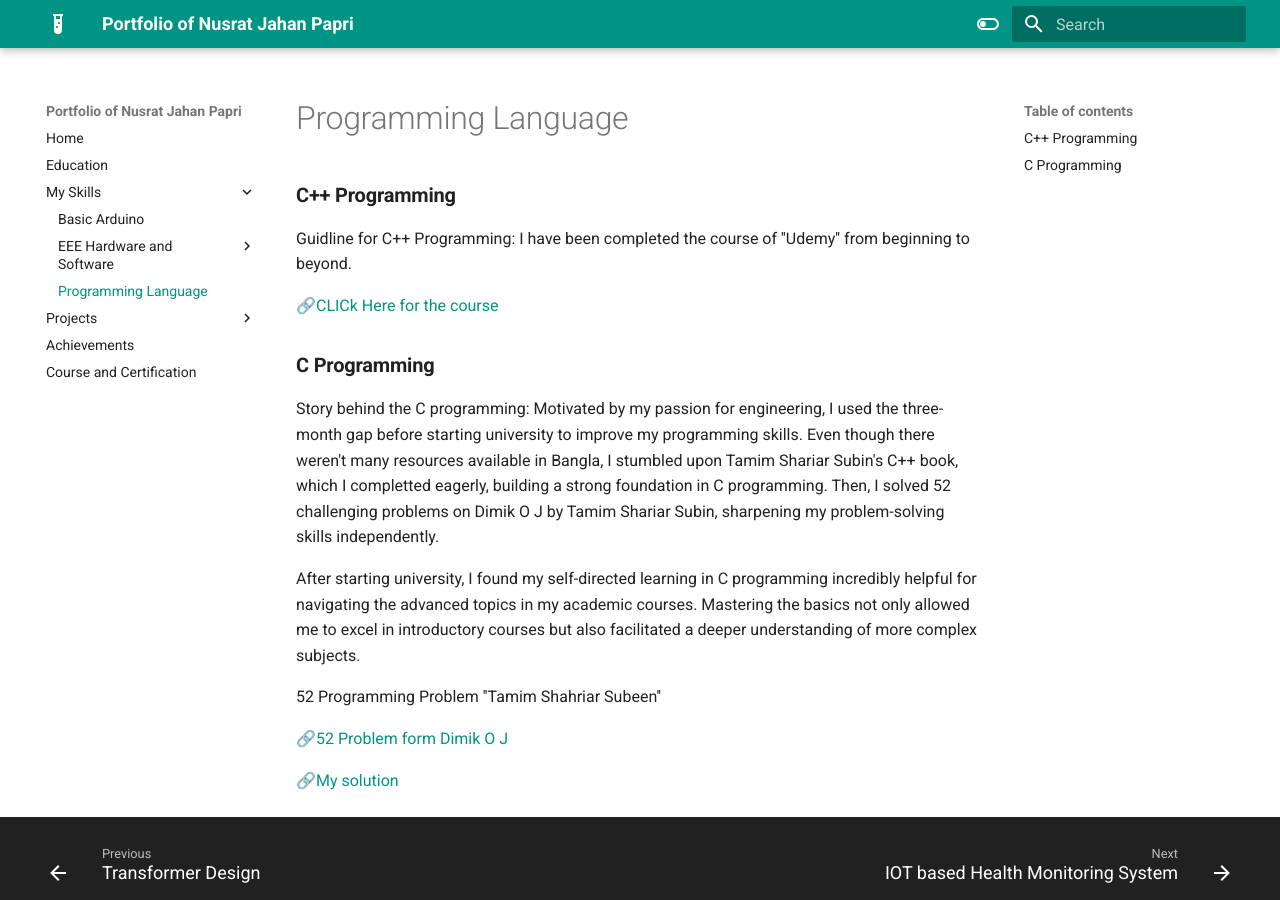
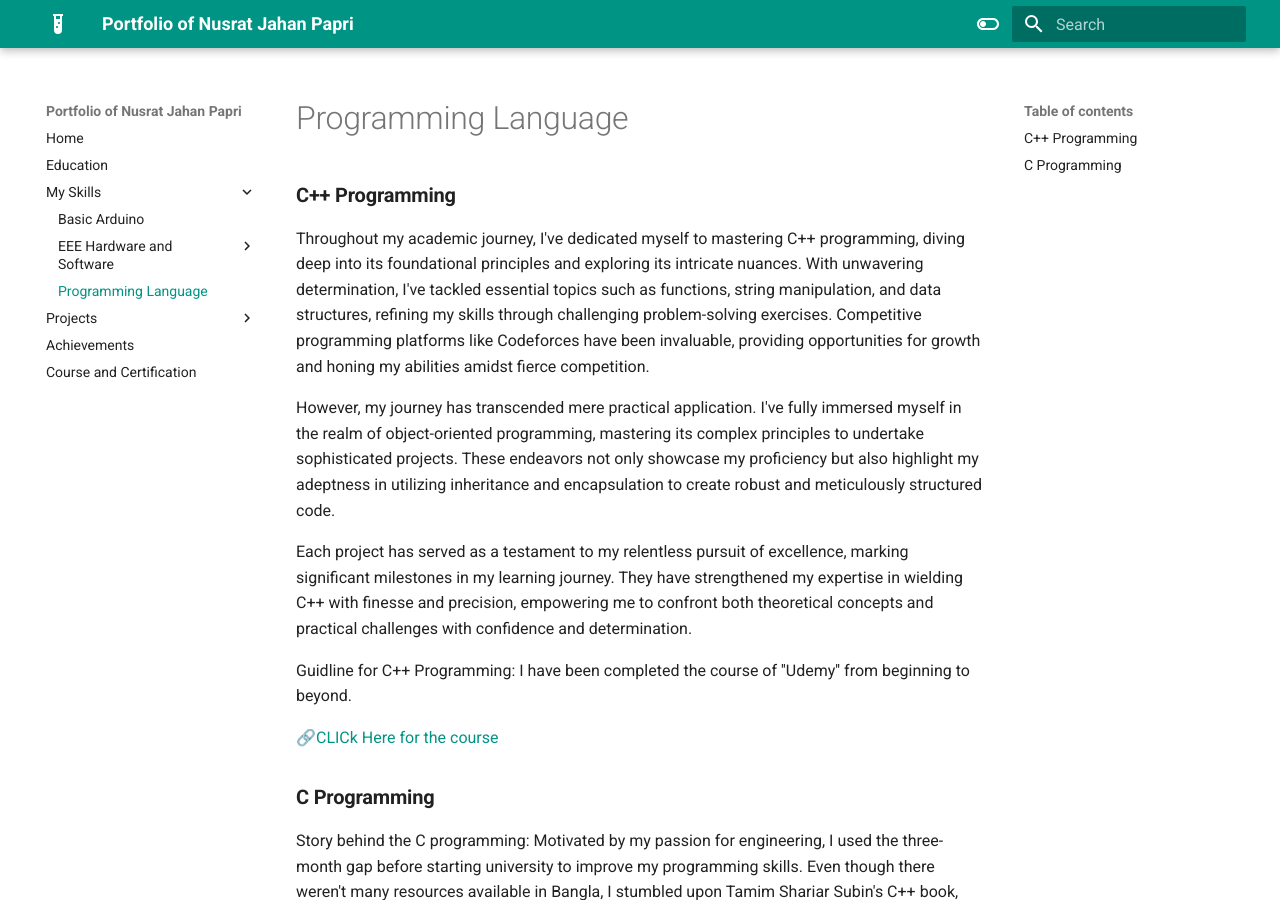
Before and after one commit to Nusrat008/papri-portfolio, an MkDocs documentation site: the page built from docs/CplusPlus.md, in a window 1280 px wide and 900 px high. Built offline with MkDocs 1.6.1 and Material for MkDocs 9.7.7, drawn with Linux system fonts in a browser that asks for light colours.

Commit message:
updated c plus plus intro

```diff
--- a/docs/CplusPlus.md
+++ b/docs/CplusPlus.md
@@ -1,4 +1,9 @@
 ### **C++ Programming**
+Throughout my academic journey, I've dedicated myself to mastering C++ programming, diving deep into its foundational principles and exploring its intricate nuances. With unwavering determination, I've tackled essential topics such as functions, string manipulation, and data structures, refining my skills through challenging problem-solving exercises. Competitive programming platforms like Codeforces have been invaluable, providing opportunities for growth and honing my abilities amidst fierce competition.
+
+However, my journey has transcended mere practical application. I've fully immersed myself in the realm of object-oriented programming, mastering its complex principles to undertake sophisticated projects. These endeavors not only showcase my proficiency but also highlight my adeptness in utilizing inheritance and encapsulation to create robust and meticulously structured code.
+
+Each project has served as a testament to my relentless pursuit of excellence, marking significant milestones in my learning journey. They have strengthened my expertise in wielding C++ with finesse and precision, empowering me to confront both theoretical concepts and practical challenges with confidence and determination.
 
 
 
```
